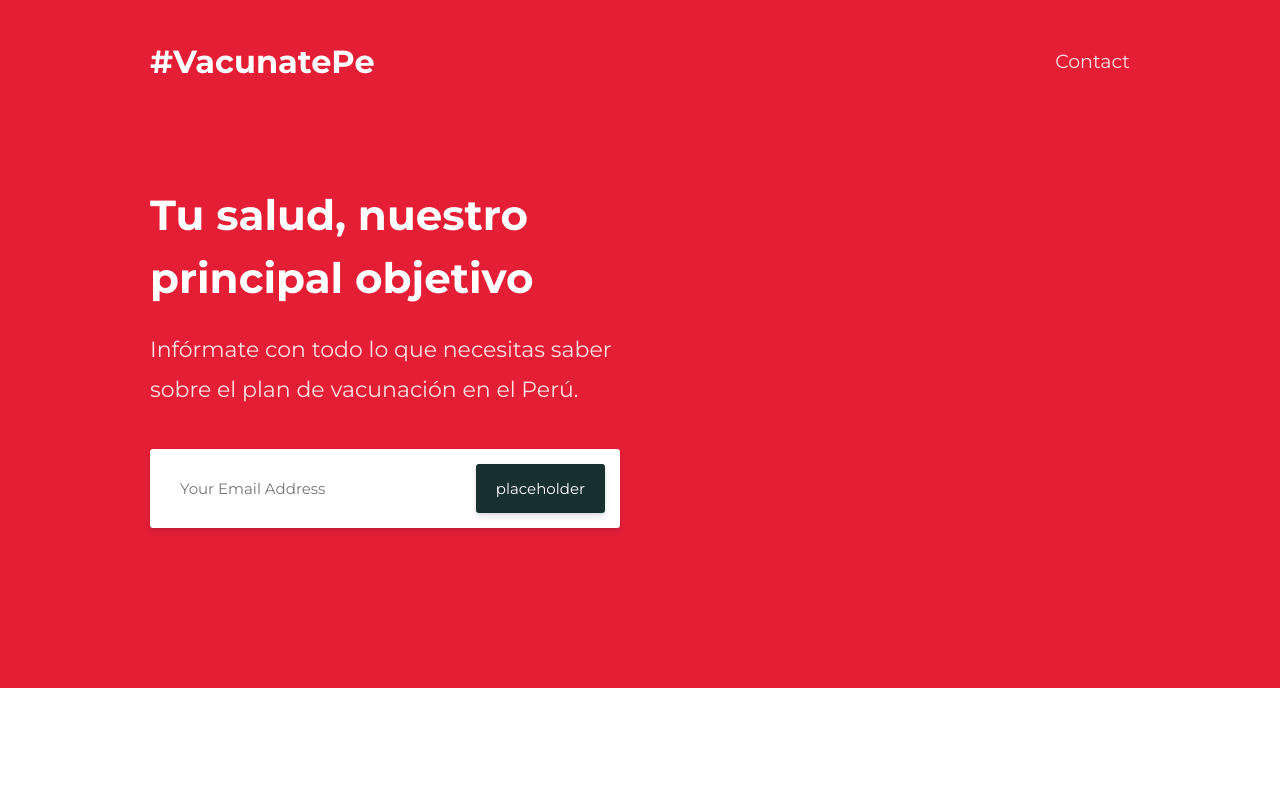
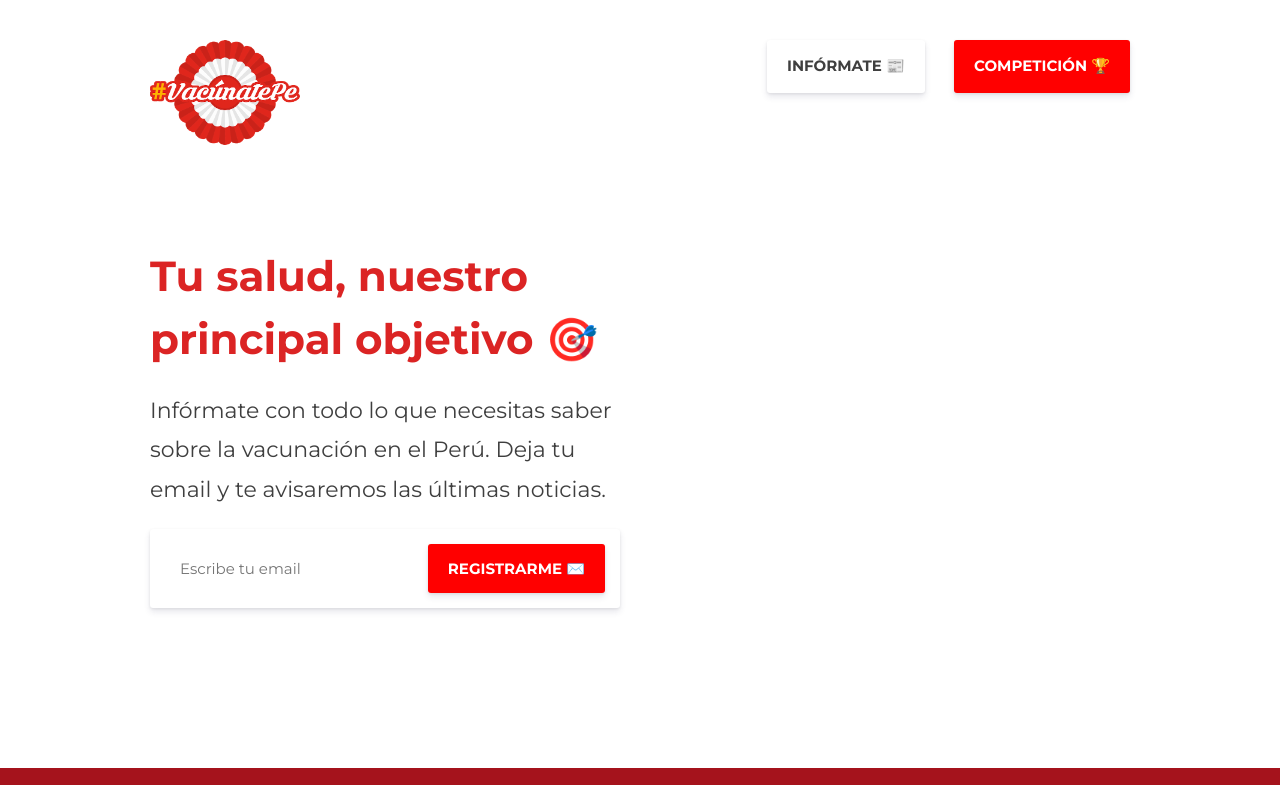
Before and after one commit to frankmoshe/vacunatepe, a plain HTML site: page index.html in a window 1280 px wide. Shown: the top 785 px of the page. Drawn offline with Linux system fonts and the light colour scheme.

Commit message:
v1.1 improvements on logo, header and colors

```diff
--- a/index.html
+++ b/index.html
@@ -12,32 +12,41 @@
     <link href="https://fonts.googleapis.com/css?family=Montserrat:400,700" rel="stylesheet">
 
     <link rel="stylesheet" href="style.css">
-
+    <style type="text/css">
+      .button{
+        text-transform: uppercase;
+        font-weight: bold;
+      }
+    </style>
   </head>
 
   <body class="font-friendly">
-    <div class="red-flat">
+    <div class="red-white">
       <!---->
       <header class="header">
         <div class="container-lrg">
           <div class="flex col-12 spread">
-            <a class="logo primary-color  logo">#VacunatePe</a>
-            <a href="mailto:" class="nav-link secondary-color mr0">Contact</a>
+            <!-- <a class="logo primary-color">#VacunatePe</a> -->
+            <img width="150" src="img/logo.png">
+            <div>
+              <a href="" class="nav-link secondary-color mr10 button accent-bg-2 bold">Infórmate 📰</a>
+              <a href="" class="nav-link secondary-color mr0 button accent-bg white-color bold">Competición 🏆</a>
+            </div>
           </div>
         </div>
       </header>
       <section class="section">
         <div class="container-lrg flex">
           <div class="flex flex-column col-6 center-vertical mobile-text-center mb40">
-            <h1 class="heading primary-color ">Tu salud, nuestro principal objetivo</h1>
-            <h2 class="subheading secondary-color mt20 ">Infórmate con todo lo que necesitas saber sobre el plan de vacunación en el Perú.</h2>
-            <div class="mt40">
+            <h1 class="heading primary-color ">Tu salud, nuestro principal objetivo 🎯</h1>
+            <h2 class="subheading secondary-color mt20 ">Infórmate con todo lo que necesitas saber sobre la vacunación en el Perú. Deja tu email y te avisaremos las últimas noticias.</h2>
+            <div class="mt20">
               <form action="" method="post" id="mc-embedded-subscribe-form" name="mc-embedded-subscribe-form" target="_blank" novalidate="novalidate" class="container-sml mailchimp flex mb20">
-                <input type="email" value="" name="EMAIL" id="mce-EMAIL" placeholder="Your Email Address" required="required" class="mailchimp-input mobile-text-center">
+                <input type="email" value="" name="EMAIL" id="mce-EMAIL" placeholder="Escribe tu email" required="required" class="mailchimp-input mobile-text-center">
                 <div aria-hidden="true" style="position: absolute; left: -5000px;">
                   <input type="text" name="b_3198ee66c8baf4d60aa2fee6b_d60e1830e8" tabindex="-1" value="">
                 </div>
-                <input type="submit" name="subscribe" id="mc-embedded-subscribe" class="white-color button no-max-width accent-bg primary-color" value="placeholder">
+                <input type="submit" name="subscribe" id="mc-embedded-subscribe" class="white-color button no-max-width accent-bg primary-color" value="registrarme ✉️">
               </form>
             </div>
           </div>
@@ -51,7 +60,7 @@
         </div>
       </section>
     </div>
-    <section id="feature-1" class="section red-white"  activepage="Landing">
+    <section id="feature-1" class="section red-black"  activepage="Landing">
       <div class="container-lrg flex">
         <div class="col-4 text-center flex flex-column center-horizontal">
           <i class="icon mobile-center-icon secondary-bg ">
@@ -83,13 +92,13 @@
       </div>
       <!---->
     </section>
-    <section id="faq-2" class="section red-flat"  activepage="Landing">
+    <section id="faq-2" class="section red-gradient"  activepage="Landing">
       <div class="container text-center">
         <div class="col-12">
           <h3 class="heading primary-color ">
             Tienes dudas? Te ayudamos!
           </h3>
-          <p class="subheading secondary-color mt20 ">Si no encuntras una respuesta a tu pregunta, escríbenos a preguntas@vacunate.pe</p>
+          <p class="subheading secondary-color mt20 ">Si no encuentras una respuesta a tu pregunta, escríbenos a preguntas@vacunate.pe</p>
         </div>
       </div>
       <div class="container mt40">
```
Also changed, not shown: img/logo.png (added), img/logo_big.png (added), style.css.
